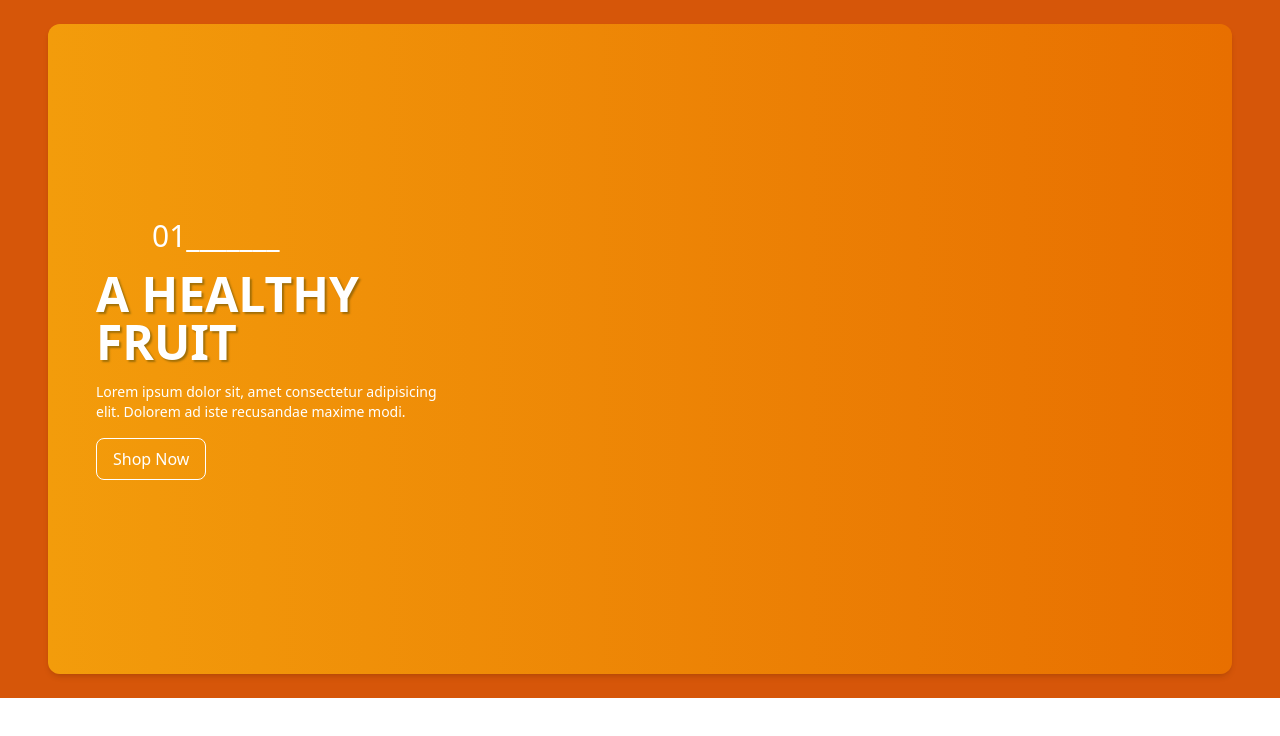
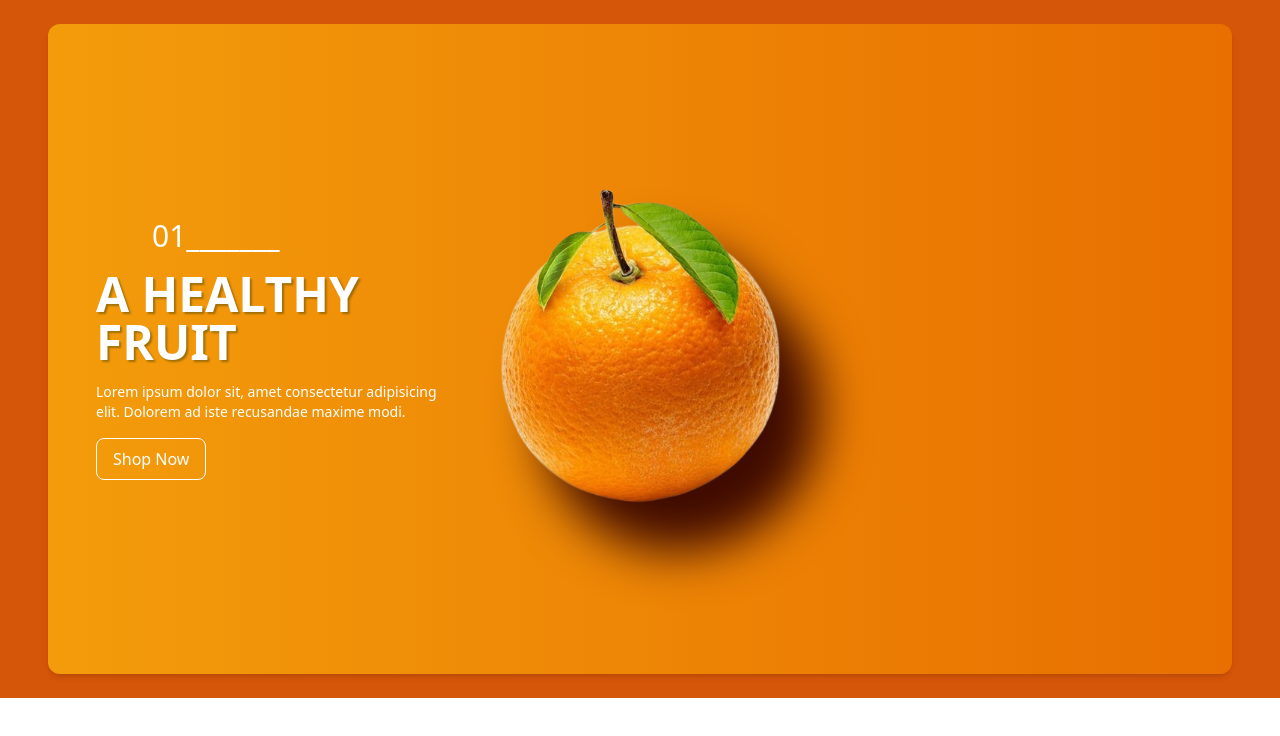
Before and after one commit to Hiboo93/grocery-store, a React (Vite) app: page / in a window 1280 px wide. Shown: the top 736 px of the page. Built offline with nearby package versions, Linux system fonts and the light colour scheme.

Commit message:
🚧 F01: Creation of the image section

```diff
--- a/src/components/Hero/Hero.jsx
+++ b/src/components/Hero/Hero.jsx
@@ -1,3 +1,5 @@
+import OrangeImg from "../../assets/orangebg.png"
+
 const Hero = () => {
   return (
     <main className="md:px-12 md:py-6 bg-primaryDark">
@@ -17,7 +19,9 @@ const Hero = () => {
             </div>
 
             {/* image section */}
-
+            <div>
+              <img src={OrangeImg} alt="Not found" className="relative z-10 w-[400px] img-shadow" />
+            </div>
             {/* blank div section */}
           </div>
         </div>
--- a/src/index.css
+++ b/src/index.css
@@ -8,6 +8,14 @@
 @layer utilities {
   .text-shadow {
     text-shadow: 2px 2px 2px #1128015b;
+  }
+
+  .img-shadow {
+    filter: drop-shadow(40px 50px 25px #300000eb)
+  }
+
+  .img-shadow2 {
+    filter: drop-shadow(10px 30px 15px #3030307a)
   }
   .primary-btn {
     @apply border border-white px-4 py-2 rounded-lg;
```
